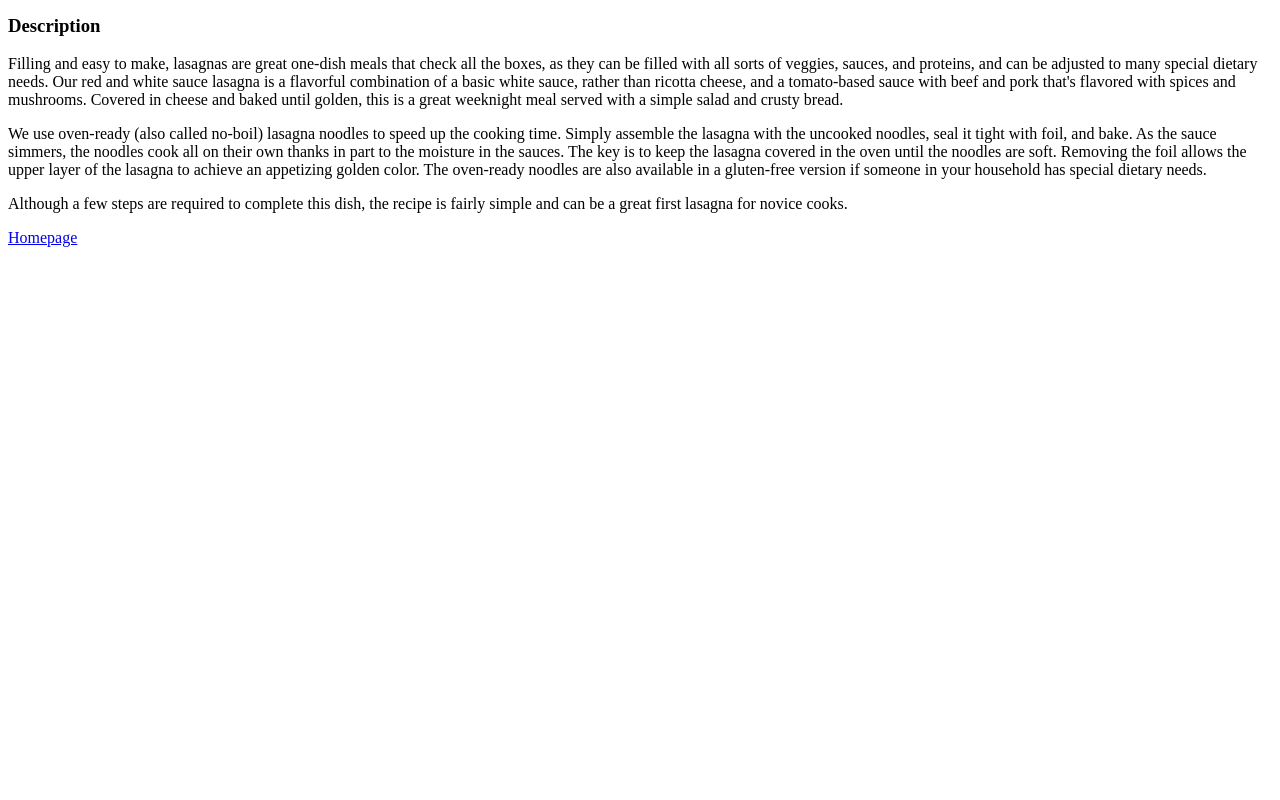
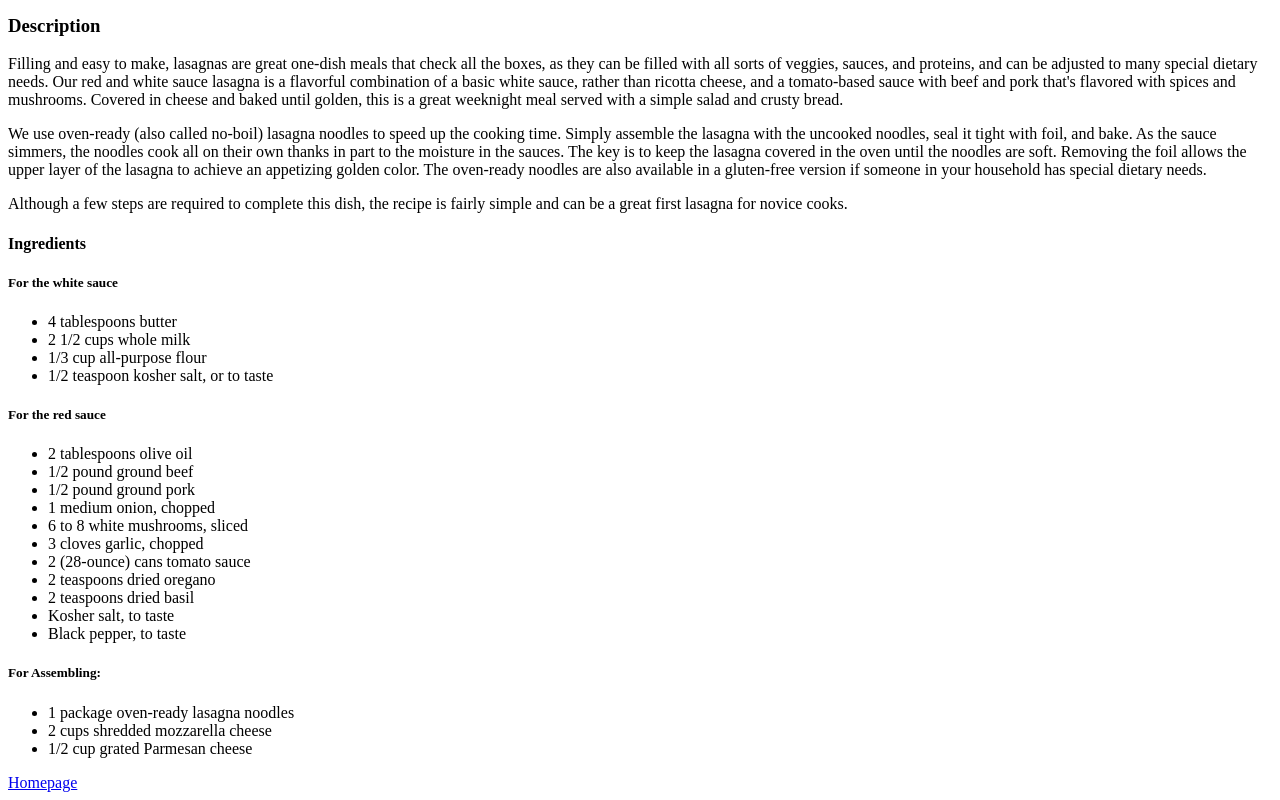
Before and after one commit to BrentARobinson/odin-recipes, a plain HTML site: page recipes/lasagna.html in a window 1280 px wide. Shown: the part 388-1188 px from the top of the page. Before the commit the page ends 800 px from the top, so only its background shows below. Drawn offline with Linux system fonts and the light colour scheme.

Commit message:
added unordered lists for ingredients.

```diff
--- a/recipes/lasagna.html
+++ b/recipes/lasagna.html
@@ -20,7 +20,37 @@
       </p>
       <p>Although a few steps are required to complete this dish, the recipe is fairly simple and can be a great first lasagna for novice cooks.
       </p>
-  <a href="../index.html">Homepage</a>
+
+      <h4>Ingredients</h4>
+      <h5>For the white sauce</h5>
+      <ul>
+        <li>4 tablespoons butter</li>
+        <li>2 1/2 cups whole milk</li>
+        <li>1/3 cup all-purpose flour</li>
+        <li>1/2 teaspoon kosher salt, or to taste</li>
+      </ul>
+      <h5>For the red sauce</h5>
+      <ul>
+        <li>2 tablespoons olive oil</li>
+        <li>1/2 pound ground beef</li>
+        <li>1/2 pound ground pork</li>
+        <li>1 medium onion, chopped</li>
+        <li>6 to 8 white mushrooms, sliced</li>
+        <li>3 cloves garlic, chopped</li>
+        <li>2 (28-ounce) cans tomato sauce</li>
+        <li>2 teaspoons dried oregano</li>
+        <li>2 teaspoons dried basil</li>
+        <li>Kosher salt, to taste</li>
+        <li>Black pepper, to taste</li>
+      </ul>
+      <h5>For Assembling:</h5>
+      <ul>
+        <li>1 package oven-ready lasagna noodles</li>
+        <li>2 cups shredded mozzarella cheese</li>
+        <li>1/2 cup grated Parmesan cheese</li>
+      </ul>
+
+      <a href="../index.html">Homepage</a>
 
 </body>
 </html>
```
